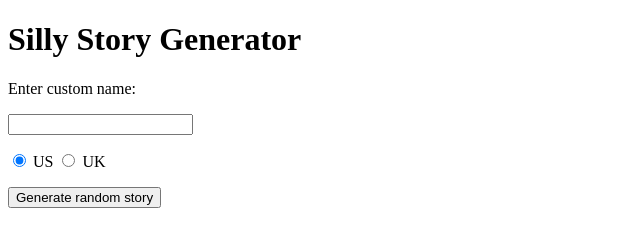
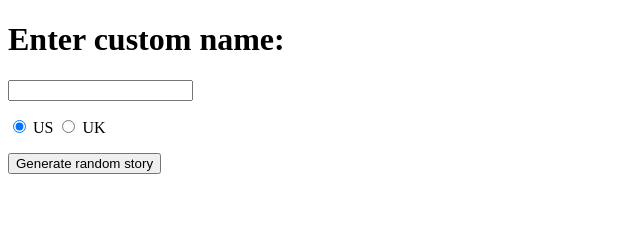
Before and after one commit to KavyaKukku/Silly-Story, a plain HTML site: page index.html in a window 1280 px wide. Shown: the whole page, without its empty margins (0-640 px from the left). Drawn offline with Linux system fonts and the light colour scheme.

Commit message:
Update index.html

```diff
--- a/index.html
+++ b/index.html
@@ -6,8 +6,7 @@
     <title>Silly Story Generator</title>
 </head>
 <body>
-    <h1>Silly Story Generator</h1>
-    <p>Enter custom name:</p>
+    <h1>Enter custom name:</h1>
     <input type="text" id="customName">
 
     <p>
```
